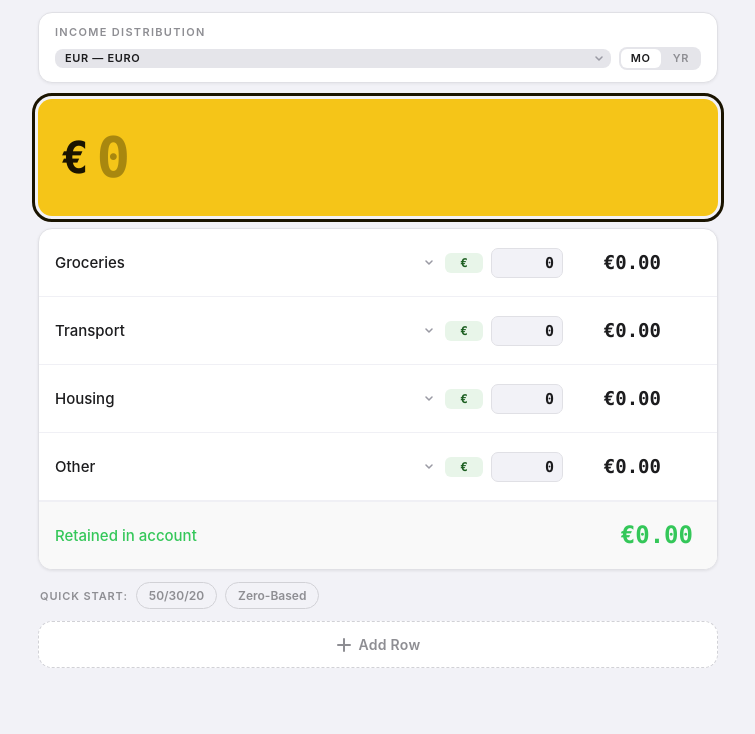
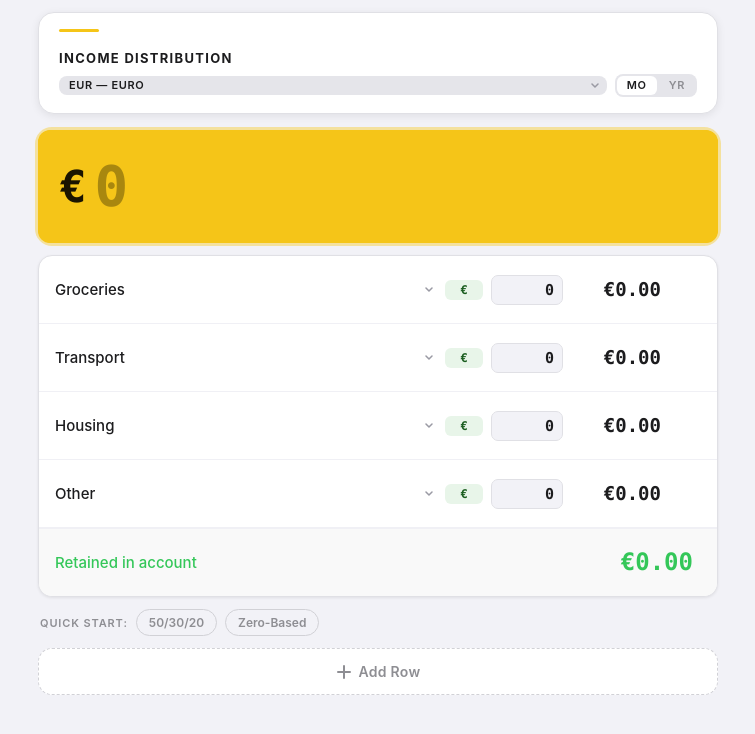
Before and after one commit to kennymarcelus/income-distribution, a website: page www/index.html in a window 1280 px wide. Shown: the whole page, without its empty margins (262-1017 px from the left). Drawn offline with Linux system fonts and the light colour scheme.

Commit message:
UI: polish header, remove income card border, elevate typography
Co-Authored-By: Claude Sonnet 4.6 <noreply@anthropic.com>

```diff
--- a/www/index.html
+++ b/www/index.html
@@ -69,19 +69,28 @@
       display: flex;
       flex-direction: column;
       gap: 8px;
-      padding: 12px 16px;
+      padding: 16px 20px;
       margin-bottom: 4px;
       background: #ffffff;
-      border-radius: 14px;
-      box-shadow: 0 1px 3px rgba(0,0,0,0.06);
+      border-radius: 16px;
+      box-shadow: 0 2px 8px rgba(0,0,0,0.08);
       border: 0.5px solid #e0e0e5;
     }
+    .app-header::before {
+      content: '';
+      display: block;
+      height: 3px;
+      width: 40px;
+      background: #f5c518;
+      border-radius: 2px;
+      margin-bottom: 10px;
+    }
     .app-title {
-      font-size: 11px;
-      font-weight: 600;
-      letter-spacing: 0.12em;
+      font-size: 13px;
+      font-weight: 700;
+      letter-spacing: 0.10em;
       text-transform: uppercase;
-      color: var(--muted);
+      color: #1c1c1e;
     }
     .header-controls {
       display: flex;
@@ -159,11 +168,9 @@
     .display-wrap {
       background: var(--yellow);
       border-radius: var(--radius);
-      padding: 2px;
     }
     .display-wrap:focus-within {
-      outline: 3px solid #1a1400;
-      outline-offset: 3px;
+      box-shadow: 0 0 0 3px rgba(245, 197, 24, 0.4);
     }
     .display-inner {
       background: var(--yellow);
```
